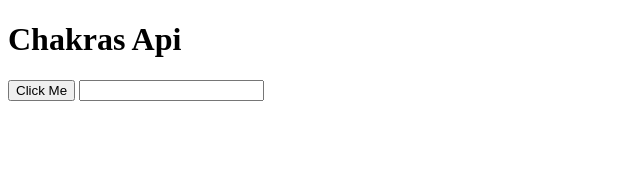
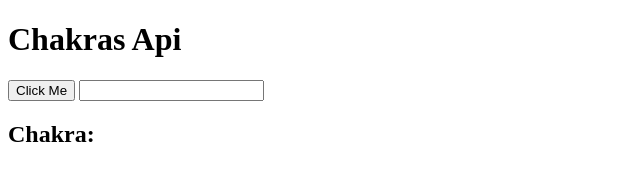
Before and after one commit to KeShaKreates/Chakra-Api, a website: page index.html in a window 1280 px wide. Shown: the whole page, without its empty margins (0-640 px from the left). Drawn offline with Linux system fonts and the light colour scheme; files whose address does not match are found by name.

Commit message:
front end changes

```diff
--- a/index.html
+++ b/index.html
@@ -9,7 +9,7 @@
     <h1>Chakras Api</h1>
     <button>Click Me</button>
     <input type="text">
-    <h2> </h2>
+    <h2>Chakra: </h2>
 
     <script src="main.js"></script>
 </body>
```
